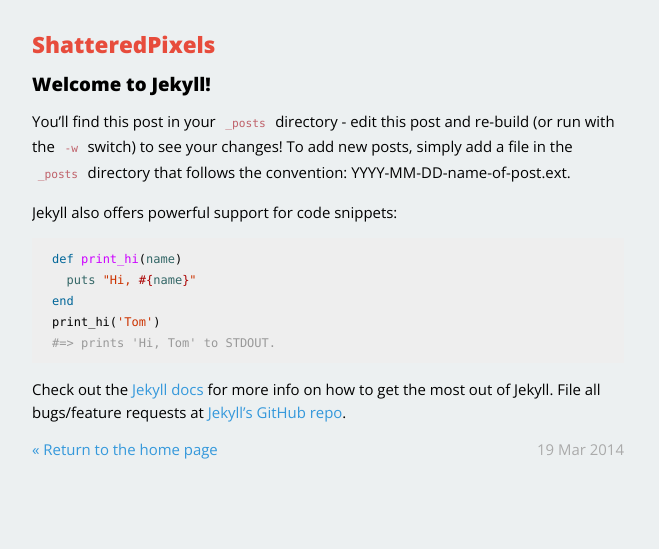
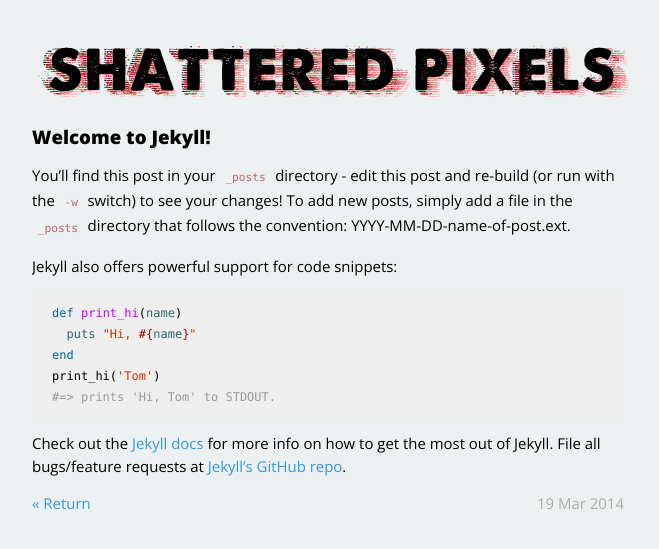
Before and after one commit to astutecat/astutecat.github.io, a Jekyll site: the page built from 2014-03-19-welcome-to-jekyll.markdown, in a window 1280 px wide. Shown: the top 549 px of the page, without its empty margins (312-971 px from the left). Built offline with Jekyll 4.4.1, drawn with Linux system fonts in a browser that asks for light colours.

Commit message:
Add some ~branding~ and shit.

```diff
--- a/_layouts/default.html
+++ b/_layouts/default.html
@@ -17,7 +17,11 @@
    <body>
       <main>
          <header>
-            <h1 class="title"><a href="{{ site.baseurl }}/">{{ site.name }}</a></h1>
+            <h1 class="title">
+               <a href="{{ site.baseurl }}/">
+                  <img src="{{ site.url }}/assets/tsp_logo.png" alt="{{ site.name }}"/>
+               </a>
+            </h1>
          </header>
 
          {{ content }}
--- a/_layouts/post.html
+++ b/_layouts/post.html
@@ -1,7 +1,6 @@
 ---
 layout: default
 ---
-
 <article>
    <h2>{{ page.title }}</h2>
    {{ content }}
@@ -12,6 +11,6 @@
       {{ page.date | date_to_string }}
    </div>
    <div id="return">
-      <a href="{{ site.baseurl }}/">&laquo; Return to the home page</a>
+      <a href="{{ site.baseurl }}/">&laquo; Return</a>
    </div>
 </footer>
```
Also changed, not shown: index.html (+5 -2 lines), assets/tsp_logo.png (added).
